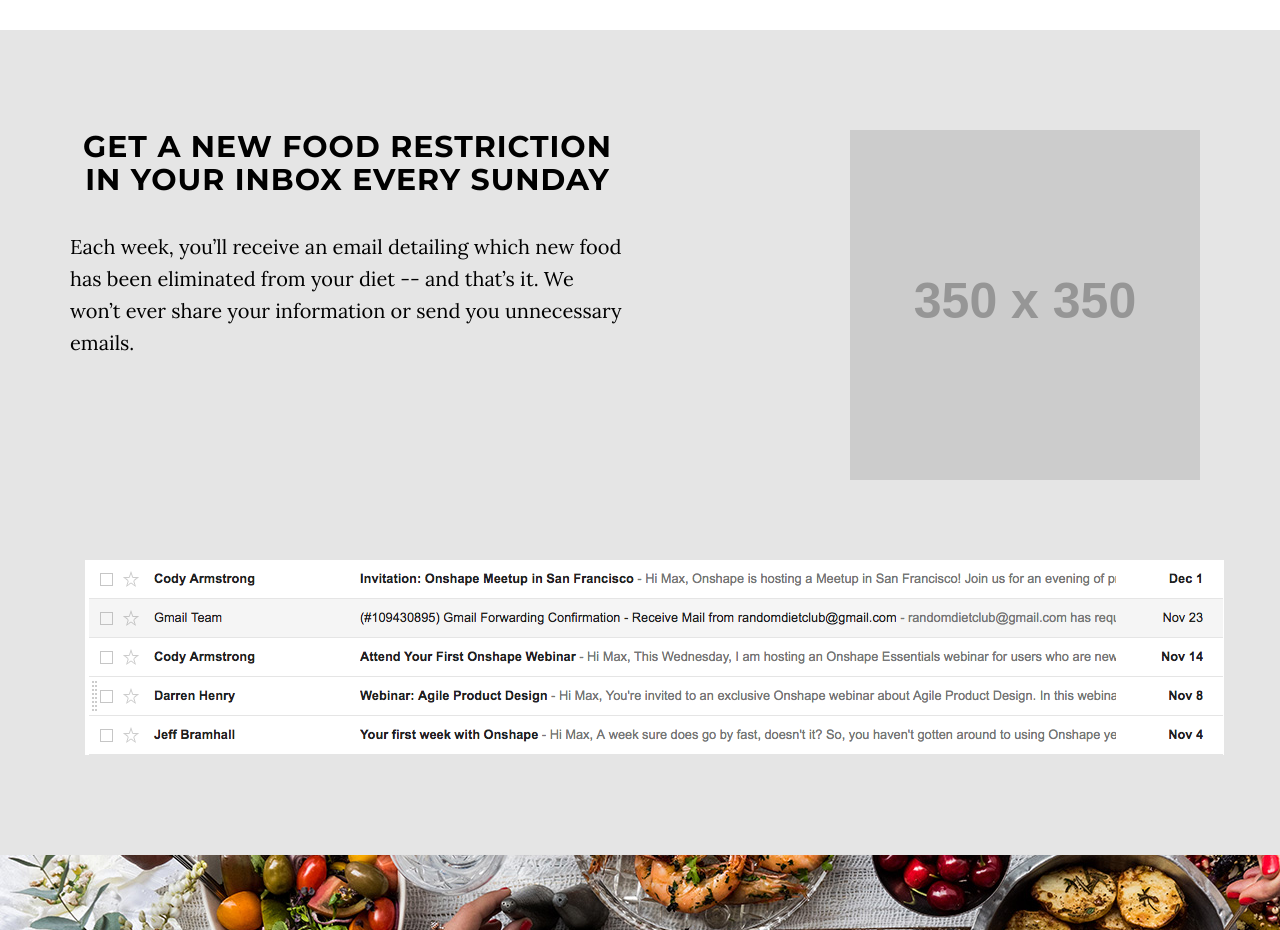
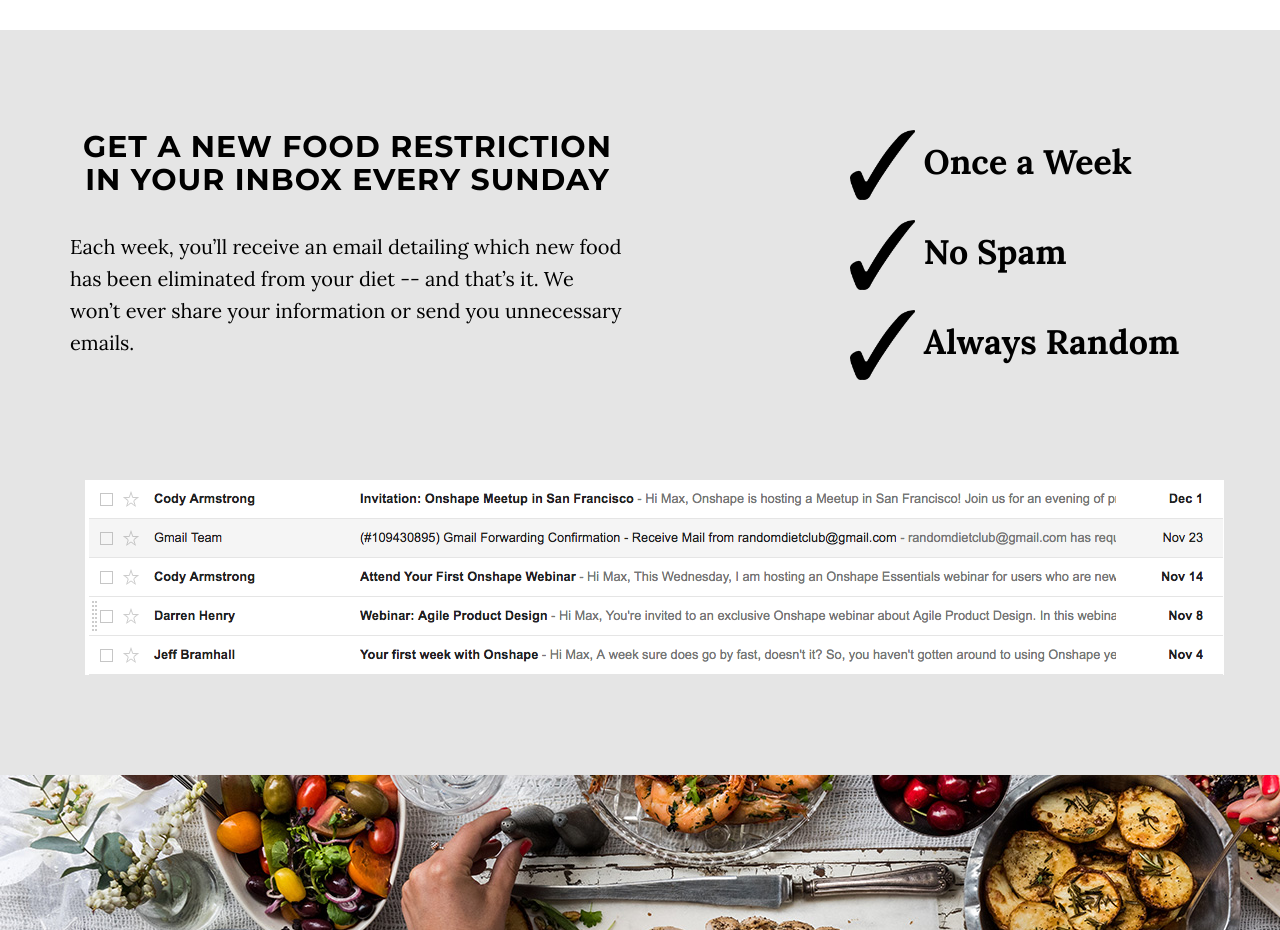
Before and after one commit to maxhawkins/random_diet_club, a website: page index.html in a window 1280 px wide. Shown: the part 1620-2550 px from the top of the page. Drawn offline with nearby package versions, Linux system fonts and the light colour scheme; some packages are replaced by stand-ins of ours; placeholder pictures from the web are drawn by us.

Commit message:
Add checkmarks

```diff
--- a/index.html
+++ b/index.html
@@ -111,7 +111,16 @@
                     <p>Each week, you’ll receive an email detailing which new food has been eliminated from your diet -- and that’s it. We won’t ever share your information or send you unnecessary emails.</p>
                 </div>
                 <div class="col-lg-4 col-lg-offset-2">
-                  <img src="http://placehold.it/350x350" alt="" />
+                  <div class="checkmark-wrapper">
+                    <img class="checkmark" src="img/checkmark.png" alt="" /> Once a Week
+                  </div>
+                  <div class="checkmark-wrapper">
+                    <img class="checkmark" src="img/checkmark.png" alt="" /> No Spam
+                  </div>
+                  <div class="checkmark-wrapper">
+                    <img class="checkmark" src="img/checkmark.png" alt="" /> Always Random
+                  </div>
+                  <!-- <img src="http://placehold.it/350x350" alt="" /> -->
                 </div>
               </div>
               <div class="container email-display">
--- a/less/grayscale.less
+++ b/less/grayscale.less
@@ -344,6 +344,16 @@ a {
 
 }
 
+.checkmark-wrapper {
+  font-size: 34px;
+  font-weight: bold;
+  margin-bottom: 20px;
+}
+
+.checkmark {
+  height: 70px;
+}
+
 ul.banner-social-buttons {
     margin-top: 0;
     @media(max-width:1199px) {
```
Also changed, not shown: css/grayscale.css, css/grayscale.min.css, img/checkmark.png (added).
